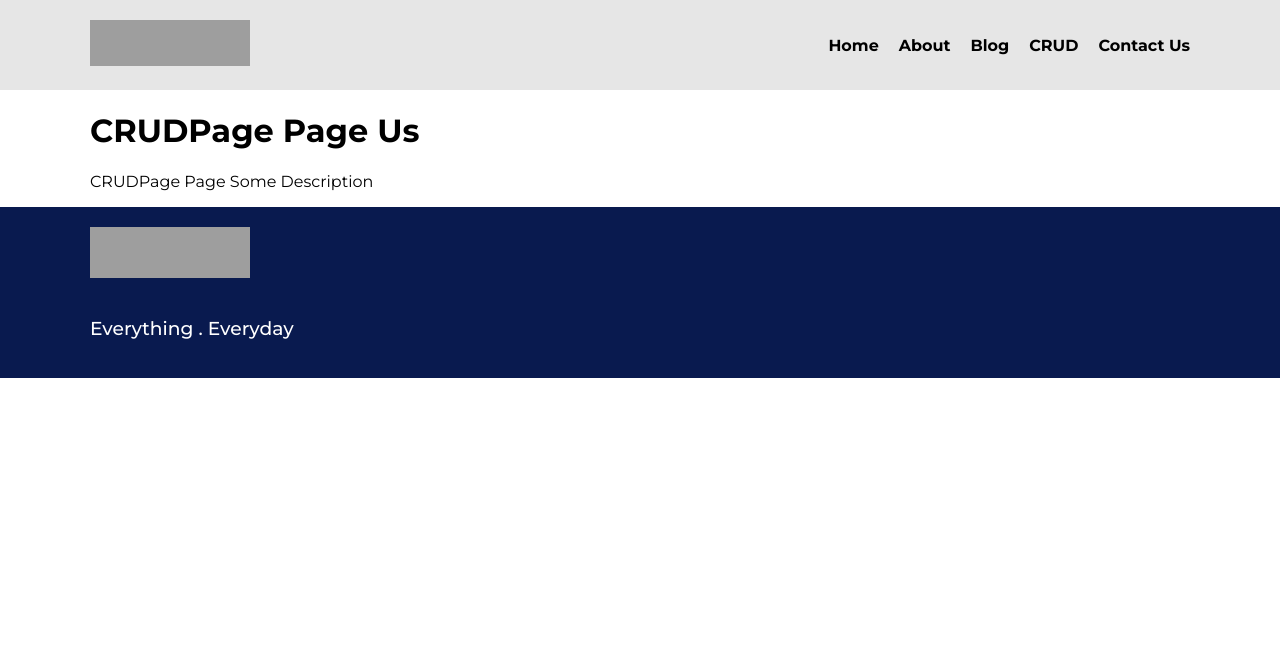
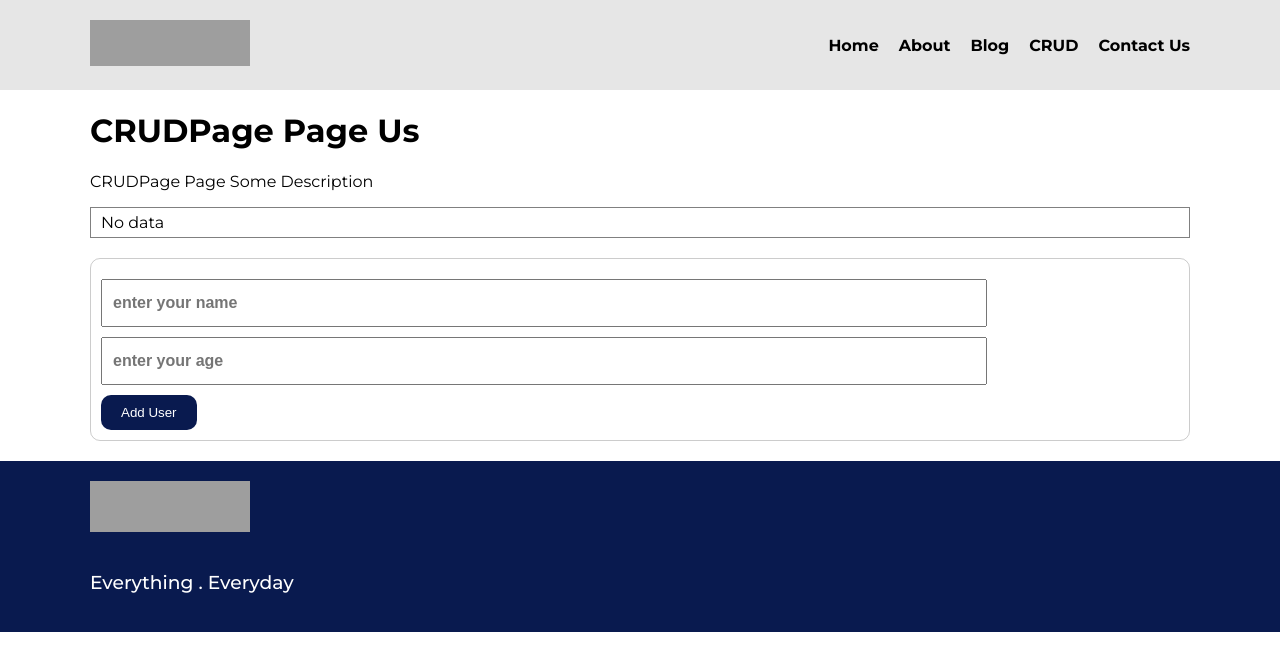
Before and after one commit to rohitazad/nextjs-14-training, a Next.js app: page /crud in a window 1280 px wide. Shown: the top 670 px of the page. Built offline with nearby package versions, Linux system fonts and the light colour scheme; grey boxes are pictures that could not be loaded.

Commit message:
CRUD opration

```diff
--- a/src/app/crud/page.tsx
+++ b/src/app/crud/page.tsx
@@ -1,4 +1,4 @@
-
+import CRUDoprations from "../../components/CRUP";
 
 const CRUDPage = ()=>{
     return (
@@ -6,6 +6,7 @@ const CRUDPage = ()=>{
         <div className="wraper">
             <h1>CRUDPage Page Us </h1>
             <p>CRUDPage Page Some Description</p>
+            <CRUDoprations />
         </div>
         </>
     )
--- /dev/null
+++ b/src/components/AddUser/index.tsx
@@ -0,0 +1,30 @@
+
+
+import styles from "./styles.module.scss";
+
+const AddUser = ({
+    userName,
+    setUserName,
+    age,
+    setAge,
+    formSubmit,
+    mode
+}:any)=>{
+    return (
+        <>
+            <div className={styles.formWrap}>
+                <div className={styles.formSec}>
+                    <input type="text" value={userName} onChange={(e)=>setUserName(e.target.value)} placeholder="enter your name" />
+                </div>
+                <div className={styles.formSec}>
+                    <input type="text" value={age} onChange={(e)=>setAge(e.target.value)} placeholder="enter your age" />
+                </div>
+                <button onClick={formSubmit}>
+                    {mode ? "Update" : "Add User"}
+                </button>
+            </div>
+        </>
+    )
+}
+
+export default AddUser;
--- /dev/null
+++ b/src/components/AddUser/styles.module.scss
@@ -0,0 +1,25 @@
+.formWrap{
+    margin:20px 0;
+    padding:10px;
+    border-radius: 10px;
+    border:solid 1px rgba(0,0,0,0.2);
+    button{
+        border-radius: 10px;
+        padding:10px 20px;
+        background: #091A4F;
+        color:#ffffff;
+        outline:0;
+        border:0;
+        cursor: pointer;
+    }
+}
+.formSec{
+    margin:10px 0;
+    input{
+        line-height: 24px;
+        width:80%;
+        padding:10px;
+        font-size:16px;
+        font-weight: 600;
+    }
+}
--- /dev/null
+++ b/src/components/CRUP/index.tsx
@@ -0,0 +1,112 @@
+"use client";
+
+import { useState, useEffect } from "react";
+import AddUser from "../AddUser";
+import UserList from "../UserList";
+const CRUDoprations = ()=>{
+    const [userName, setUserName]:any = useState("");
+    const [age, setAge]:any = useState("");
+    const [userData, setUserData]:any[] = useState([]);
+    const [mode, setMode] = useState(false);
+    const [postId, setPostid] = useState("");
+
+    const formSubmitHander = async (e:any)=>{
+        e.preventDefault();
+        if(userName === ""){
+            alert("Please fill name")
+        }else if(age === ""){
+            alert("Please fill age")
+        }else if(!mode){
+            ADD_USER();
+        }else if(mode){
+            EDIT_USER()
+        }
+    }
+    const ADD_USER = async ()=>{
+        const url = 'http://localhost:3000/api/user';
+        const data = {
+            name: userName,
+            age
+        };
+        const options = {
+            method: 'POST',
+            headers: {
+                'Content-Type': 'application/json'
+            },
+            body: JSON.stringify(data)
+        };
+        const getData = await fetch(url,options);
+        const resData = await getData.json();
+        const _userData:any = [...userData, resData.userData]
+        setUserData(_userData);
+        setUserName("");
+        setAge("");
+        setPostid("");
+        setMode(false)
+    }
+    const EDIT_USER = async ()=>{
+        const url = `http://localhost:3000/api/user/${postId}`;
+        const data = {
+            name: userName,
+            age,
+        };
+        const options = {
+            method: 'POST',
+            headers: {
+                'Content-Type': 'application/json'
+            },
+            body: JSON.stringify(data)
+        };
+        const getData = await fetch(url,options);
+        const resData = await getData.json();
+        const updatedUserData = userData.map((user:any) => {
+            if (user.id === postId) {
+                return { ...userData, name: userName, age };
+            }
+            return user;
+        });
+
+        setUserData(updatedUserData);
+        setUserName("");
+        setAge("");
+        setPostid("");
+        setMode(false)
+    }
+    const fetchData = async ()=>{
+        const data = await fetch(`http://localhost:3000/api/user`);
+        const resData = await data.json();
+        setUserData(resData.userDetails)
+    }
+    const editFun = (userDetail:any)=>{
+        console.log('userDetail',userDetail);
+        setUserName(userDetail.name);
+        setAge(userDetail.age);
+        setPostid(userDetail.id);
+        setMode(true)
+    }
+    const removeFun = (id:any)=>{
+        console.log("remove", id)
+    }
+    console.log(userData)
+    useEffect(()=>{
+        fetchData();
+    },[])
+    return (
+        <>
+            <UserList
+                userData={userData}
+                editHanlder={editFun}
+                removeHandler={removeFun} />
+            <AddUser
+                userName={userName}
+                setUserName={setUserName}
+                age={age}
+                setAge={setAge}
+                formSubmit={formSubmitHander}
+                mode={mode}
+                />
+        </>
+    )
+}
+
+export default CRUDoprations;
--- /dev/null
+++ b/src/components/UserList/index.tsx
@@ -0,0 +1,22 @@
+
+import styles from "./styles.module.scss";
+const UserList = ({userData, editHanlder, removeHandler}:any)=>{
+    return (
+        <div className={styles.userList}>
+            {
+               userData && userData.length > 0 ? userData.map((item:any, index:any)=>{
+                return (
+                    <div key={`${index}-user${item.id}`} className={styles.carditem}>
+                        <span>Name:- <strong>{item.name}</strong></span>
+                        <span>Age:- <strong>{item.age}</strong></span>
+                        <span className={styles.editBtn} onClick={()=>editHanlder(item)}>Edit</span>
+                        <span className={styles.removeBtn} onClick={()=>removeHandler(item.id)}>Remove</span>
+                    </div>
+                )
+               }):"No data "
+            }
+        </div>
+    )
+}
+
+export default UserList;
--- /dev/null
+++ b/src/components/UserList/styles.module.scss
@@ -0,0 +1,23 @@
+.userList{
+    border:solid 1px gray;
+    padding:5px 10px;
+
+}
+.carditem{
+    display: flex;
+    justify-content: start;
+    span{
+        margin:5px 10px;
+        padding:2px 5px;
+        border:solid 1px rgba(0,0,0,0.1)
+    }
+    .editBtn,.removeBtn{
+        border-radius: 10px;
+        padding:2px 15px;
+        cursor: pointer;
+        background: rgba(0,0,0,0.1);
+        &:hover{
+            background: rgba(0,0,0,0.4);
+        }
+    }
+}
```
